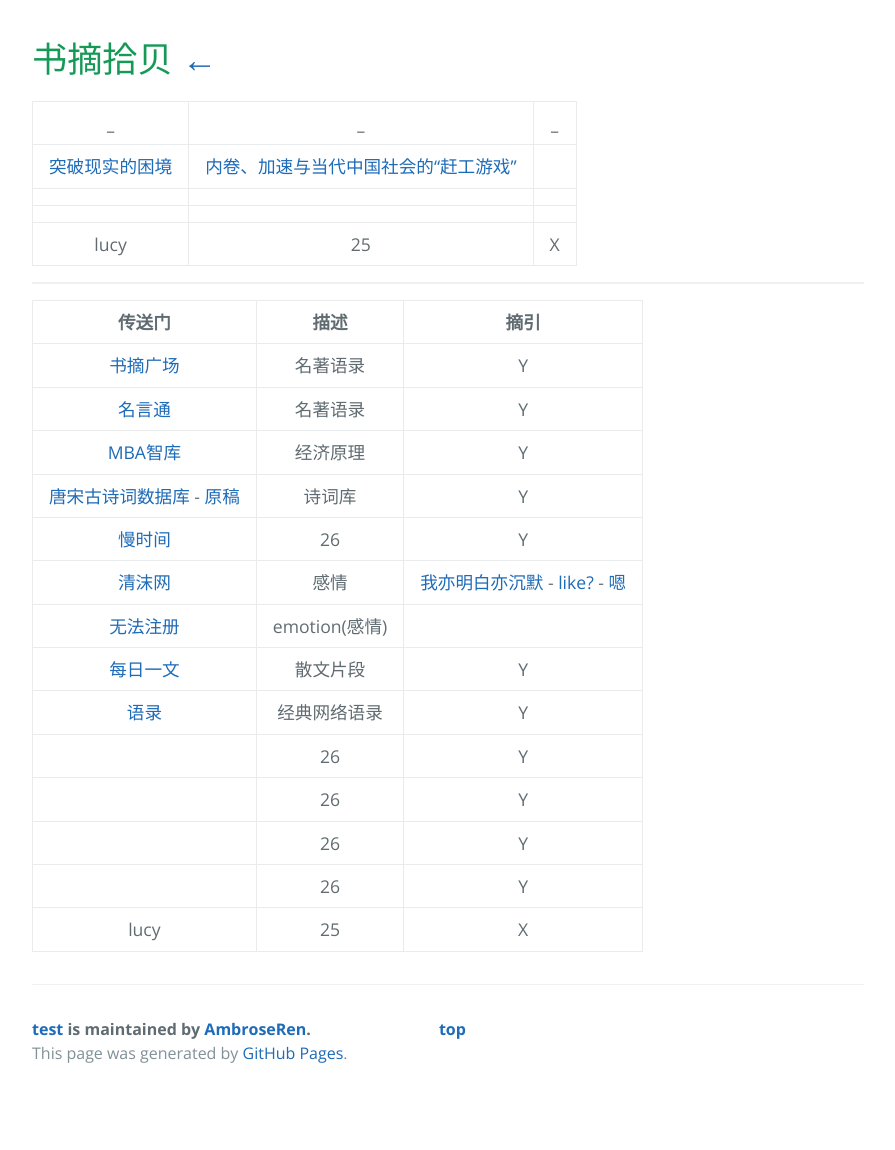
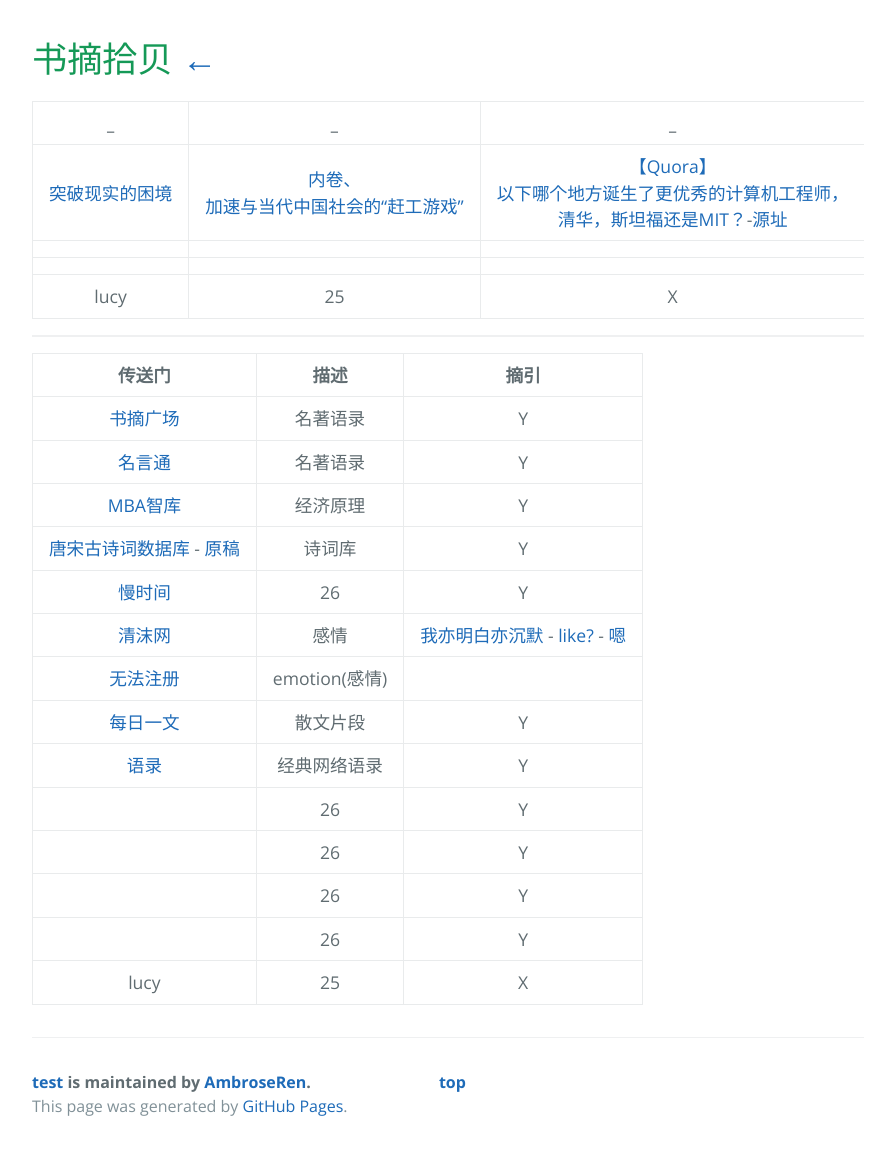
Before and after one commit to AmbroseRen/test, a Jekyll site: the page built from Library/excerpt.md, in a window 1280 px wide. Shown: the whole page, without its empty margins (192-1087 px from the left). Built offline with Jekyll 4.4.1, drawn with Linux system fonts in a browser that asks for light colours; our own code applies the rules of GitHub Pages for plain Markdown files; the repository's description, which GitHub fills in, is left out; before the commit the page ends 1097 px from its top, so only the background shows below that.

Commit message:
Update excerpt.md

```diff
--- a/Library/excerpt.md
+++ b/Library/excerpt.md
@@ -2,7 +2,7 @@
 
 | _ | _ | _ |
 |:---:|:---:|:---:|
-| [突破现实的困境](http://reader.epubee.com/books/mobile/80/800e5427f8167a4563c9b79dd66ad96b/text00011.html) | [内卷、加速与当代中国社会的“赶工游戏”](https://jingine.com/9309) | []() |
+| [突破现实的困境](http://reader.epubee.com/books/mobile/80/800e5427f8167a4563c9b79dd66ad96b/text00011.html) | [内卷、加速与当代中国社会的“赶工游戏”](https://jingine.com/9309) | [【Quora】以下哪个地方诞生了更优秀的计算机工程师，清华，斯坦福还是MIT？](http://flygon.net/%E4%BB%A5%E4%B8%8B%E5%93%AA%E4%B8%AA%E5%9C%B0%E6%96%B9%E8%AF%9E%E7%94%9F%E4%BA%86%E6%9B%B4%E4%BC%98%E7%A7%80%E7%9A%84%E8%AE%A1%E7%AE%97%E6%9C%BA%E5%B7%A5%E7%A8%8B%E5%B8%88-%E6%B8%85%E5%8D%8E-%E6%96%AF%E5%9D%A6%E7%A6%8F%E8%BF%98%E6%98%AFMIT/index.html)-[源址](https://www.quora.com/Who-produces-better-computer-engineers-Tsinghua-University-Stanford-or-MIT) |
 | []() | []() | []() |
 | []() | []() | []() |
 | lucy | 25 | X |
```
